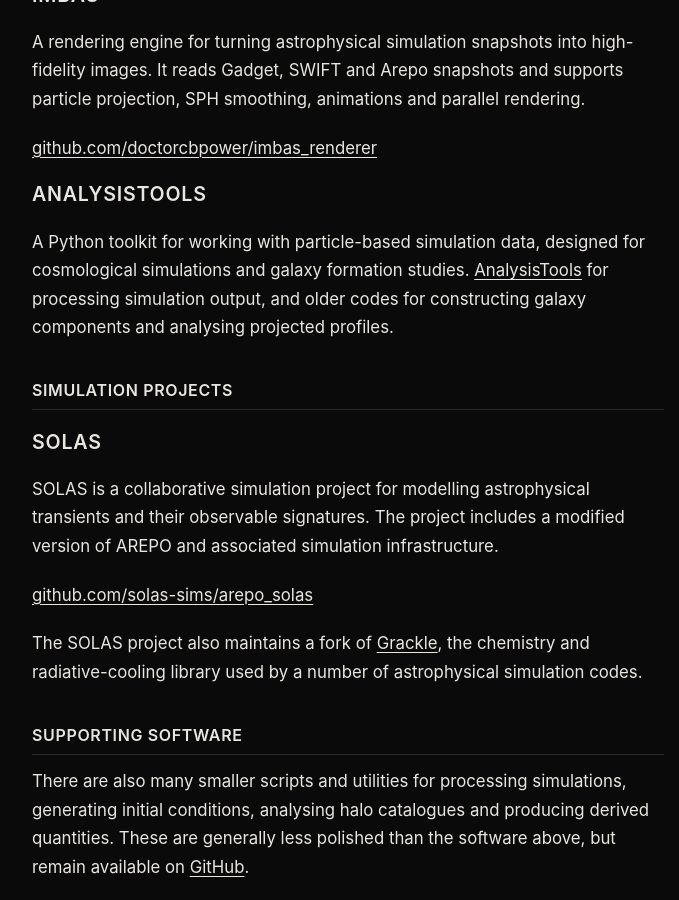
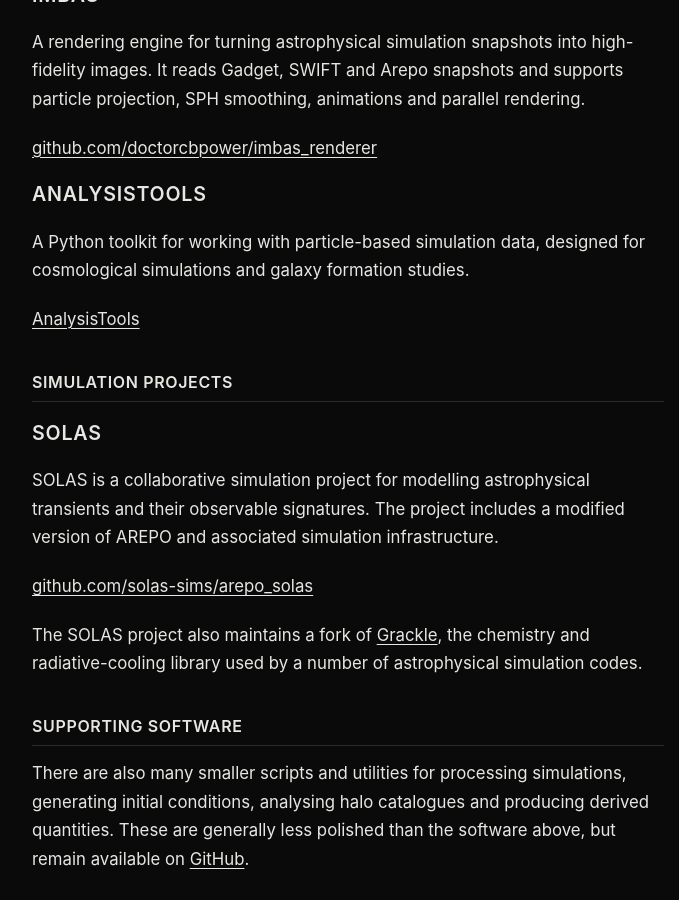
Before and after one commit to doctorcbpower/doctorcbpower.github.io, a Jekyll site: the page built from software.html, in a window 1280 px wide and 900 px high, scrolled down 1217 px. Shown: the whole window, without its empty margins (292-971 px from the left). Built offline with Jekyll 4.4.1, drawn with Linux system fonts in a browser that asks for light colours.

Commit message:
Refactor AnalysisTools link in software.html
Removed extra paragraph tag and improved link placement.

```diff
--- a/software.html
+++ b/software.html
@@ -37,7 +37,7 @@
 
 <p>A Python toolkit for working with particle-based simulation data, designed for cosmological simulations and galaxy formation studies.
 
-<a href="https://github.com/doctorcbpower/AnalysisTools">AnalysisTools</a> for processing simulation output, and older codes for constructing galaxy components and analysing projected profiles.</p>
+<p></p><a href="https://github.com/doctorcbpower/AnalysisTools">AnalysisTools</a>
 
 <h2>Simulation projects</h2>
 
```
